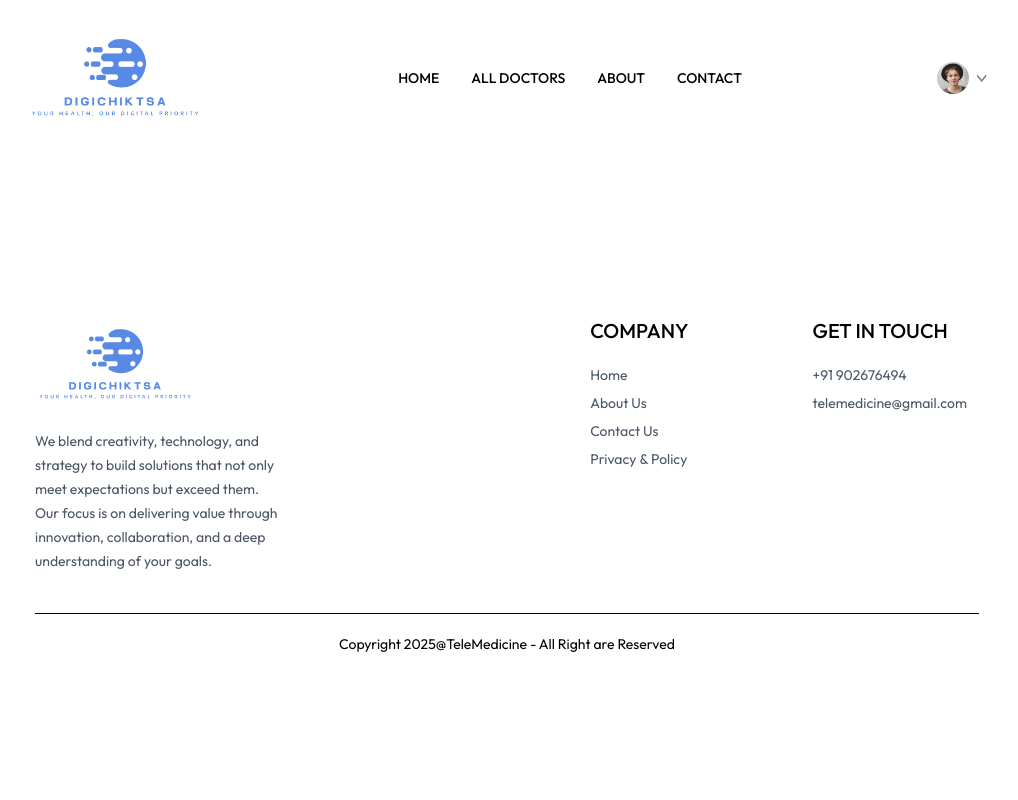
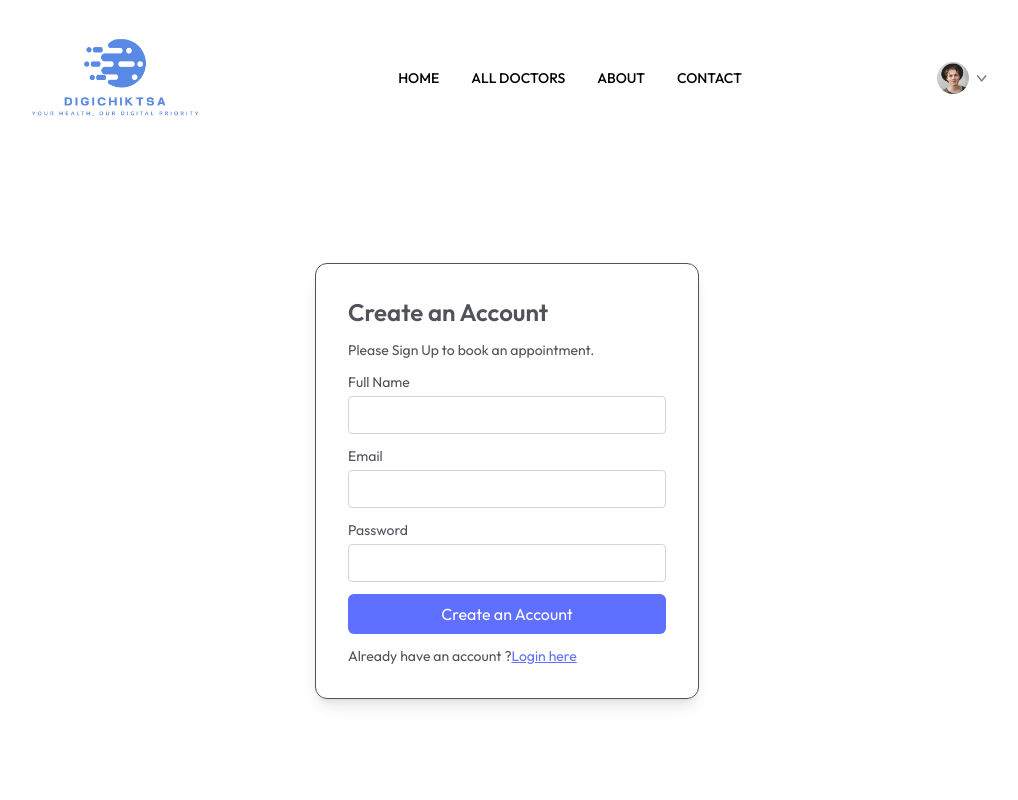
Before and after one commit to arpitkairati07/Telemedicine, a React (Vite) app in the folder Frontend Telemedicine/: page /login in a window 1280 px wide. Shown: the top 800 px of the page, without its empty margins (133-1151 px from the left). Built offline with nearby package versions, Linux system fonts and the light colour scheme.

Commit message:
Login and Sign Up section

```diff
--- a/Frontend Telemedicine/src/Pages/Login.jsx
+++ b/Frontend Telemedicine/src/Pages/Login.jsx
@@ -1,11 +1,82 @@
-import React from 'react'
+import React, { useState } from "react";
 
 const Login = () => {
+  const [state, setState] = useState("SignUp");
+  const [email, setEmail] = useState("");
+  const [password, setPassword] = useState("");
+  const [name, setName] = useState("");
+
+  const onSubmitHandller = async (event) => {
+    event.preventDefault();
+  };
   return (
-    <div>
+    <form className="min-h-[80vh] flex items-center">
+      <div className="flex flex-col gap-3 m-auto items-start p-8 min-w-[340px] sm:min-w-96 border rounded-xl text-zinc-600 text-sm shadow-lg">
+        <p className="text-2xl font-semibold">
+          {state === "SignUp" ? "Create an Account" : "Login"}
+        </p>
+        <p>
+          Please {state === "SignUp" ? "Sign Up" : "login "} to book an
+          appointment.
+        </p>
+        {state === "SignUp" && (
+          <div className="w-full ">
+            <p>Full Name</p>
+            <input
+              className="border border-zinc-300 rounded w-full p-2 mt-1"
+              type="text"
+              onChange={(e) => setName(e.target.value)}
+              value={name}
+            />
+          </div>
+        )}
 
-    </div>
-  )
-}
+        <div className="w-full">
+          <p>Email</p>
+          <input
+            className="border border-zinc-300 rounded w-full p-2 mt-1"
+            type="text"
+            onChange={(e) => setEmail(e.target.value)}
+            value={email}
+          />
+        </div>
 
-export default Login
+        <div className="w-full">
+          <p>Password</p>
+          <input
+            className="border border-zinc-300 rounded w-full p-2 mt-1"
+            type="text"
+            onChange={(e) => setPassword(e.target.value)}
+            value={password}
+          />
+        </div>
+        <button className="bg-[var(--primary)] text-white w-full py-2 rounded-md text-base">
+          {state === "SignUp" ? "Create an Account" : "Login"}
+        </button>
+        {state === "SignUp" ? (
+          <p>
+            Already have an account ?
+            <span
+              onClick={() => setState("login")}
+              className="text-[var(--primary)] underline cursor-pointer"
+            >
+              Login here
+            </span>{" "}
+          </p>
+        ) : (
+          <p>
+            Create an Account ?{" "}
+            <span
+              onClick={() => setState("SignUp")}
+              className="text-[var(--primary)] underline cursor-pointer"
+            >
+              Click here
+            </span>
+          </p>
+        )}
+      </div>
+    </form>
+  );
+};
+
+export default Login;
```
